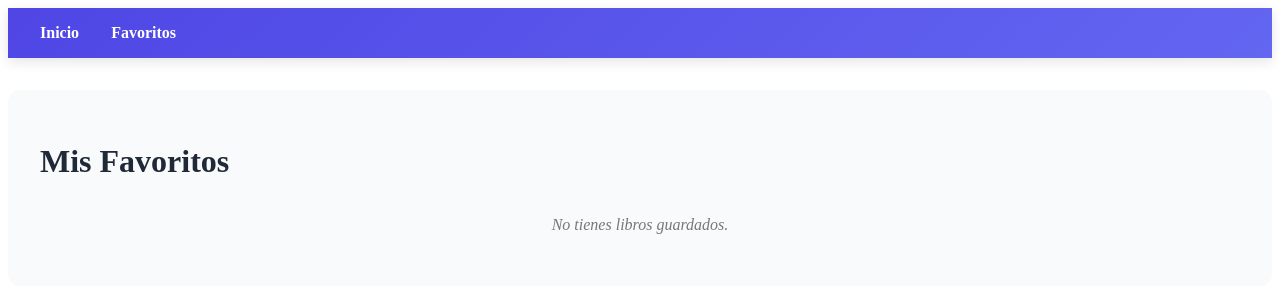
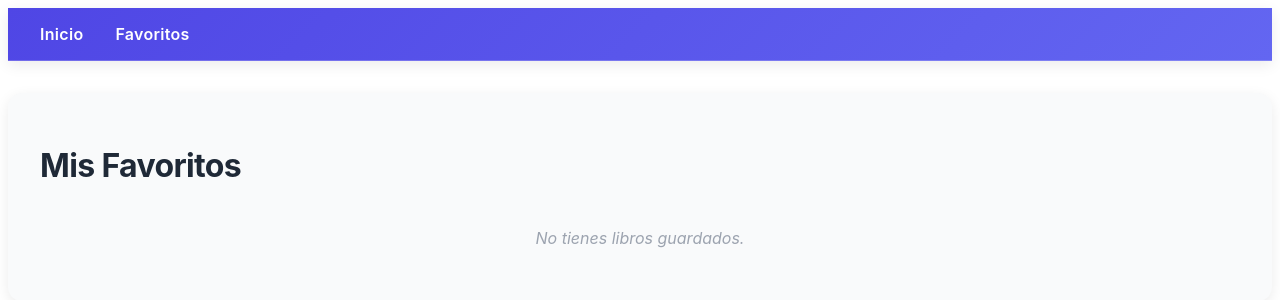
Before and after one commit to Patogol35/book-finder, a React (Vite) app: page /favorites in a window 1280 px wide. Shown: the top 300 px of the page. Built offline with nearby package versions, Linux system fonts and the light colour scheme.

Commit message:
Refactor CSS with variables and improve styles

```diff
--- a/src/App.css
+++ b/src/App.css
@@ -1,26 +1,60 @@
+/* -------------------- Variables globales -------------------- */
+:root {
+  --color-primary: #4f46e5;
+  --color-secondary: #6366f1;
+  --color-accent: #facc15;
+  --color-bg: #f9fafb;
+  --color-text: #1f2937;
+  --color-muted: #4b5563;
+  --radius: 14px;
+  --shadow-soft: 0 4px 14px rgba(0, 0, 0, 0.08);
+  --shadow-hover: 0 10px 25px rgba(0, 0, 0, 0.15);
+  --transition: all 0.25s ease;
+  font-family: 'Inter', 'Poppins', system-ui, sans-serif;
+}
+
 /* -------------------- Navbar -------------------- */
 nav {
-  background: linear-gradient(135deg, #4f46e5, #6366f1);
+  background: linear-gradient(135deg, var(--color-primary), var(--color-secondary));
   padding: 1rem 2rem;
   display: flex;
   gap: 2rem;
   align-items: center;
-  box-shadow: 0 4px 12px rgba(0,0,0,0.1);
+  box-shadow: var(--shadow-soft);
   position: sticky;
   top: 0;
   z-index: 1000;
+  border-bottom: 1px solid rgba(255, 255, 255, 0.2);
+  backdrop-filter: blur(10px);
 }
 
 nav a {
-  color: white;
+  color: #fff;
   font-weight: 600;
   text-decoration: none;
-  transition: transform 0.2s ease, color 0.2s ease;
+  letter-spacing: 0.3px;
+  transition: var(--transition);
+  position: relative;
+}
+
+nav a::after {
+  content: "";
+  position: absolute;
+  bottom: -4px;
+  left: 0;
+  width: 0;
+  height: 2px;
+  background-color: var(--color-accent);
+  border-radius: 2px;
+  transition: width 0.25s ease;
+}
+
+nav a:hover::after {
+  width: 100%;
 }
 
 nav a:hover {
-  color: #facc15;
-  transform: scale(1.05);
+  color: var(--color-accent);
 }
 
 /* -------------------- Contenedor general -------------------- */
@@ -28,71 +62,86 @@ nav a:hover {
   max-width: 1200px;
   margin: 2rem auto;
   padding: 2rem;
-  background: #f9fafb;
-  border-radius: 12px;
+  background: var(--color-bg);
+  border-radius: var(--radius);
+  box-shadow: var(--shadow-soft);
 }
 
 /* -------------------- Títulos y textos -------------------- */
 h1, h2, h3 {
-  color: #1f2937;
+  color: var(--color-text);
   font-weight: 700;
+  letter-spacing: -0.02em;
 }
 
 p {
-  color: #4b5563;
-  line-height: 1.6;
+  color: var(--color-muted);
+  line-height: 1.7;
+  font-size: 1rem;
 }
 
 /* Texto vacío */
 .empty {
-  color: #777;
+  color: #9ca3af;
   font-style: italic;
   text-align: center;
-  margin-top: 2rem;
+  margin-top: 2.5rem;
 }
 
 /* -------------------- Grid de libros -------------------- */
 .books-grid {
   display: grid !important;
-  grid-template-columns: repeat(auto-fit, minmax(220px, 1fr)) !important;
+  grid-template-columns: repeat(auto-fit, minmax(230px, 1fr)) !important;
   gap: 2rem !important;
-  justify-items: center !important;
-  align-items: start !important;
   margin-top: 2rem;
+  padding-bottom: 1rem;
 }
 
 /* -------------------- Tarjetas de libro -------------------- */
 .book-card {
   background: #fff;
-  border-radius: 16px;
+  border-radius: var(--radius);
   padding: 1rem;
   display: flex;
   flex-direction: column;
   justify-content: space-between;
-  box-shadow: 0 4px 16px rgba(0,0,0,0.08);
-  transition: transform 0.3s ease, box-shadow 0.3s ease;
-  cursor: pointer;
+  box-shadow: var(--shadow-soft);
+  transition: var(--transition);
   border: 1px solid #e5e7eb;
+  overflow: hidden;
+  position: relative;
 }
 
 .book-card:hover {
-  transform: translateY(-8px) scale(1.03);
-  box-shadow: 0 12px 28px rgba(0,0,0,0.18);
+  transform: translateY(-8px) scale(1.02);
+  box-shadow: var(--shadow-hover);
 }
 
 /* Imagen */
 .book-card img {
   border-radius: 10px;
   height: 260px;
-  width: auto;
+  width: 100%;
   object-fit: cover;
-  margin: 0 auto 0.8rem;
-  box-shadow: 0 3px 12px rgba(0,0,0,0.12);
+  margin-bottom: 0.8rem;
   transition: transform 0.3s ease;
 }
 
 .book-card:hover img {
   transform: scale(1.05);
+}
+
+/* Contenido del libro */
+.book-card h3 {
+  font-size: 1.1rem;
+  margin-bottom: 0.5rem;
+  text-align: center;
+}
+
+.book-card p {
+  text-align: center;
+  font-size: 0.9rem;
+  color: #6b7280;
 }
 
 /* Botones de tarjetas */
@@ -101,7 +150,7 @@ p {
   justify-content: center;
   gap: 0.6rem;
   flex-wrap: wrap;
-  margin-top: 0.5rem;
+  margin-top: 0.8rem;
 }
 
 .book-card a,
@@ -113,32 +162,37 @@ p {
   font-weight: 600;
   cursor: pointer;
   text-decoration: none;
-  transition: all 0.25s ease;
+  transition: var(--transition);
 }
 
 .book-card a {
   background: linear-gradient(135deg, #22c55e, #16a34a);
-  color: white;
+  color: #fff;
+  box-shadow: 0 3px 8px rgba(22, 163, 74, 0.3);
 }
 
 .book-card a:hover {
   background: linear-gradient(135deg, #16a34a, #15803d);
-  transform: scale(1.05);
+  transform: translateY(-2px) scale(1.05);
 }
 
+/* Botón amarillo */
 .book-card button {
   background: linear-gradient(135deg, #facc15, #eab308);
   color: #1f2937;
+  box-shadow: 0 3px 8px rgba(234, 179, 8, 0.25);
 }
 
 .book-card button:hover {
   background: linear-gradient(135deg, #eab308, #ca8a04);
-  transform: scale(1.05);
+  transform: translateY(-2px) scale(1.05);
 }
 
+/* Botón eliminar */
 .book-card button.remove {
   background: linear-gradient(135deg, #ef4444, #dc2626);
-  color: white;
+  color: #fff;
+  box-shadow: 0 3px 8px rgba(220, 38, 38, 0.25);
 }
 
 .book-card button.remove:hover {
@@ -152,7 +206,7 @@ button, a.btn {
   font-weight: 600;
   cursor: pointer;
   text-decoration: none;
-  transition: all 0.25s ease;
+  transition: var(--transition);
 }
 
 button.primary, a.btn.primary {
@@ -180,6 +234,7 @@ button.secondary:hover, a.btn.secondary:hover {
   nav {
     flex-direction: column;
     gap: 1rem;
+    text-align: center;
   }
 
   .books-grid {
```
